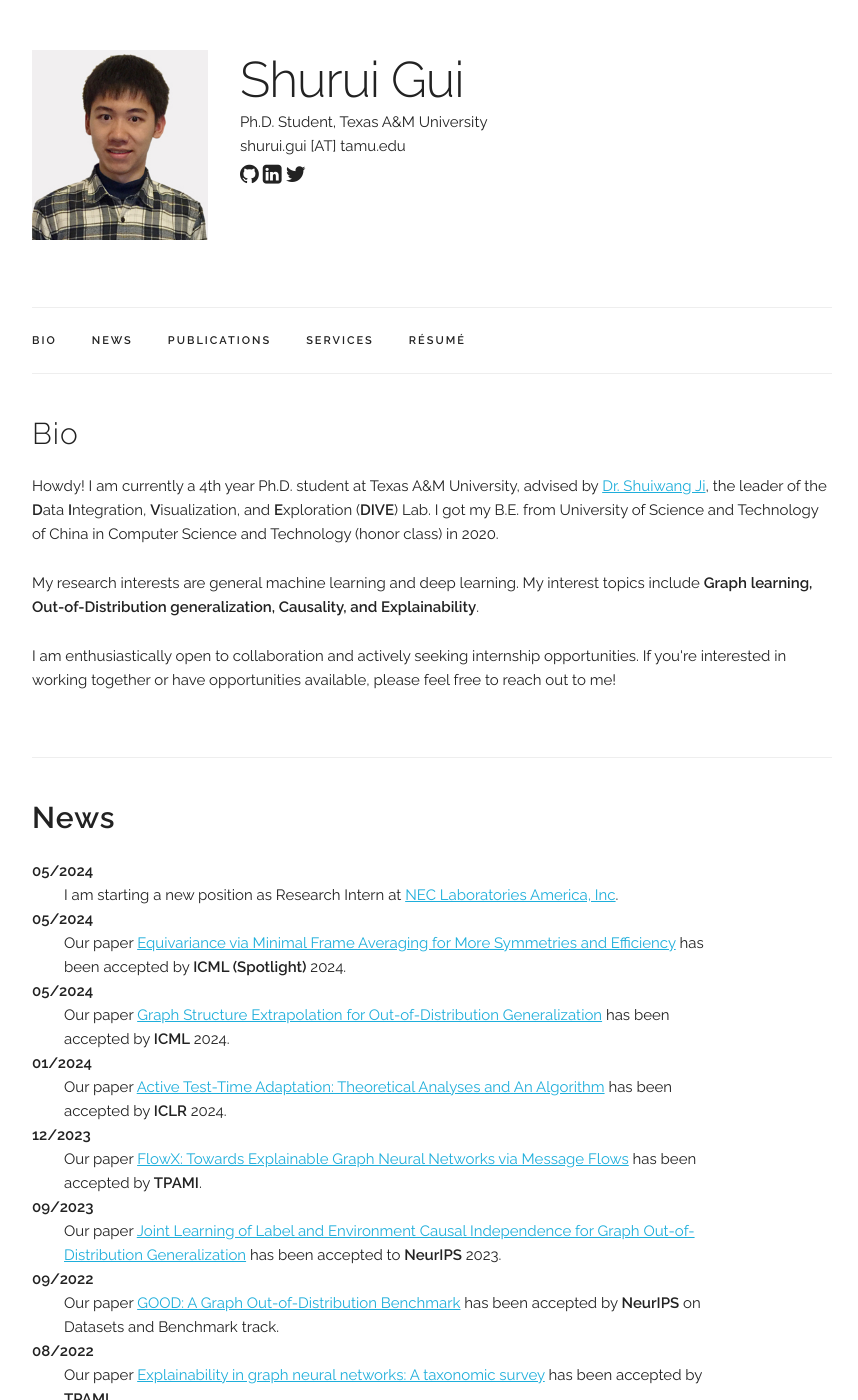
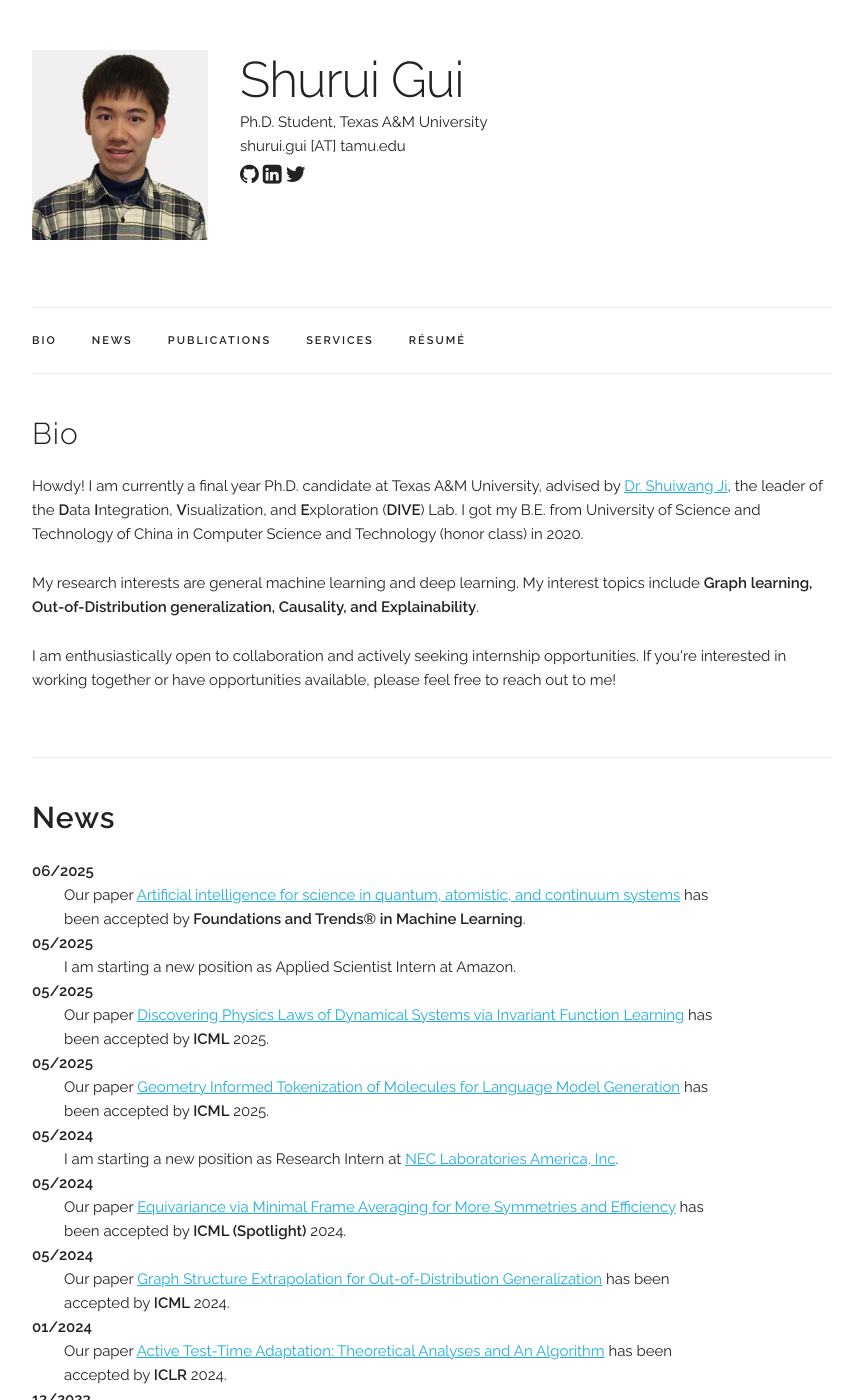
Before and after one commit to CM-BF/CM-BF.github.io, a Jekyll site: the page built from index.html, in a window 1280 px wide and 1400 px high. Shown: the whole window, without its empty margins (208-1066 px from the left). Built offline with Jekyll 4.4.1, drawn with Linux system fonts in a browser that asks for light colours; a style sheet for code colours, icons or effects is not loaded; some of the changed text lies outside the part shown.

Commit message:
Paper update: CAPT, GeoLLM, AIRS Position update: Amazon

```diff
--- a/_data/news.yaml
+++ b/_data/news.yaml
@@ -1,5 +1,13 @@
 
 news:
+  - title: "Our paper <a href=https://arxiv.org/pdf/2307.08423> Artificial intelligence for science in quantum, atomistic, and continuum systems</a> has been accepted by <b>Foundations and Trends® in Machine Learning</b>."
+    date: "06/2025"
+  - title: "I am starting a new position as Applied Scientist Intern at Amazon."
+    date: "05/2025"
+  - title: "Our paper <a href=https://openreview.net/forum?id=hzYHxtIn23&> Discovering Physics Laws of Dynamical Systems via Invariant Function Learning</a> has been accepted by <b>ICML</b> 2025."
+    date: "05/2025"
+  - title: "Our paper <a href=https://openreview.net/forum?id=4umRQdvuW5> Geometry Informed Tokenization of Molecules for Language Model Generation</a> has been accepted by <b>ICML</b> 2025."
+    date: "05/2025"
   - title: "I am starting a new position as Research Intern at <a href=https://www.nec-labs.com> NEC Laboratories America, Inc</a>."
     date: "05/2024"
   - title: "Our paper <a href=https://openreview.net/forum?id=guFsTBXsov> Equivariance via Minimal Frame Averaging for More Symmetries and Efficiency</a> has been accepted by <b>ICML (Spotlight)</b> 2024."
--- a/_data/publications.yaml
+++ b/_data/publications.yaml
@@ -62,10 +62,39 @@
 pubs:
   - year: preprint
     papers:
+      - title: "Mitigating Spurious Correlations in LLMs via Causality-Aware Post-Training"
+        authors: "<b>Shurui Gui</b>, Xiner Li, Shuiwang Ji"
+        venue: "arXiv:2506.09433"
+        paper_pdf: "https://arxiv.org/pdf/2506.09433"
+#        code: "https://github.com/divelab/AIRS/tree/main/OpenODE/DIF"
+#        code_star: "https://img.shields.io/github/stars/divelab/AIRS?style=social"
+        img: "/assets/imgs/CAPT.png"
+        selected: y
+
+
+  - year: 2025
+    papers:
+      - title: "Discovering Physics Laws of Dynamical Systems via Invariant Function Learning"
+        authors: "<b>Shurui Gui</b>, Xiner Li, Shuiwang Ji"
+        venue: "Forty-second International Conference on Machine Learning (<b>ICML</b>), 2025"
+        paper_pdf: "https://openreview.net/forum?id=hzYHxtIn23&"
+        code: "https://github.com/divelab/AIRS/tree/main/OpenODE/DIF"
+        code_star: "https://img.shields.io/github/stars/divelab/AIRS?style=social"
+        img: "/assets/imgs/IFL.png"
+        selected: y
+
+      - title: "Geometry Informed Tokenization of Molecules for Language Model Generation"
+        authors: "Xiner Li, Limei Wang, Youzhi Luo, Carl Edwards, <b>Shurui Gui</b>, Yuchao Lin, Heng Ji, Shuiwang Ji"
+        venue: "Forty-second International Conference on Machine Learning (<b>ICML</b>), 2025"
+        paper_pdf: "https://openreview.net/forum?id=4umRQdvuW5"
+#        code: "https://github.com/divelab/AIRS/tree/main/OpenODE/DIF"
+#        code_star: "https://img.shields.io/github/stars/divelab/AIRS?style=social"
+        img: "/assets/imgs/GeoLLM.png"
+        selected: y
 
       - title: "Artificial intelligence for science in quantum, atomistic, and continuum systems"
         authors: "Xuan Zhang, Limei Wang, Jacob Helwig, Youzhi Luo, Cong Fu, Yaochen Xie, Meng Liu, Yuchao Lin, Zhao Xu, Keqiang Yan, Keir Adams, Maurice Weiler, Xiner Li, Tianfan Fu, Yucheng Wang, Haiyang Yu, YuQing Xie, Xiang Fu, Alex Strasser, Shenglong Xu, Yi Liu, Yuanqi Du, Alexandra Saxton, Hongyi Ling, Hannah Lawrence, Hannes Stärk, <b>Shurui Gui</b>, Carl Edwards, Nicholas Gao, Adriana Ladera, Tailin Wu, Elyssa F Hofgard, Aria Mansouri Tehrani, Rui Wang, Ameya Daigavane, Montgomery Bohde, Jerry Kurtin, Qian Huang, Tuong Phung, Minkai Xu, Chaitanya K Joshi, Simon V Mathis, Kamyar Azizzadenesheli, Ada Fang, Alán Aspuru-Guzik, Erik Bekkers, Michael Bronstein, Marinka Zitnik, Anima Anandkumar, Stefano Ermon, Pietro Liò, Rose Yu, Stephan Günnemann, Jure Leskovec, Heng Ji, Jimeng Sun, Regina Barzilay, Tommi Jaakkola, Connor W Coley, Xiaoning Qian, Xiaofeng Qian, Tess Smidt, Shuiwang Ji"
-        venue: "arXiv preprint arXiv:2307.08423"
+        venue: "Foundations and Trends® in Machine Learning"
         paper_pdf: "https://arxiv.org/pdf/2307.08423"
         code: "https://github.com/divelab/AIRS"
         code_star: "https://img.shields.io/github/stars/divelab/AIRS?style=social"
--- a/index.html
+++ b/index.html
@@ -6,7 +6,7 @@ title: Home
 <div class="docs-section" id="bio">
   <h4>Bio</h4>
   <p>
-      Howdy! I am currently a 4th year Ph.D. student at Texas A&M University, advised by <a href="http://people.tamu.edu/~sji/">Dr. Shuiwang Ji</a>, the leader of the <b>D</b>ata <b>I</b>ntegration, <b>V</b>isualization, and <b>E</b>xploration (<b>DIVE</b>) Lab.
+      Howdy! I am currently a final year Ph.D. candidate at Texas A&M University, advised by <a href="http://people.tamu.edu/~sji/">Dr. Shuiwang Ji</a>, the leader of the <b>D</b>ata <b>I</b>ntegration, <b>V</b>isualization, and <b>E</b>xploration (<b>DIVE</b>) Lab.
       I got my B.E. from University of Science and Technology of China in Computer Science and Technology (honor class) in 2020.
   </p>
 
```
Also changed, not shown: assets/imgs/CAPT.png (added), assets/imgs/GeoLLM.png (added), assets/imgs/IFL.png (added), 2 other files.
